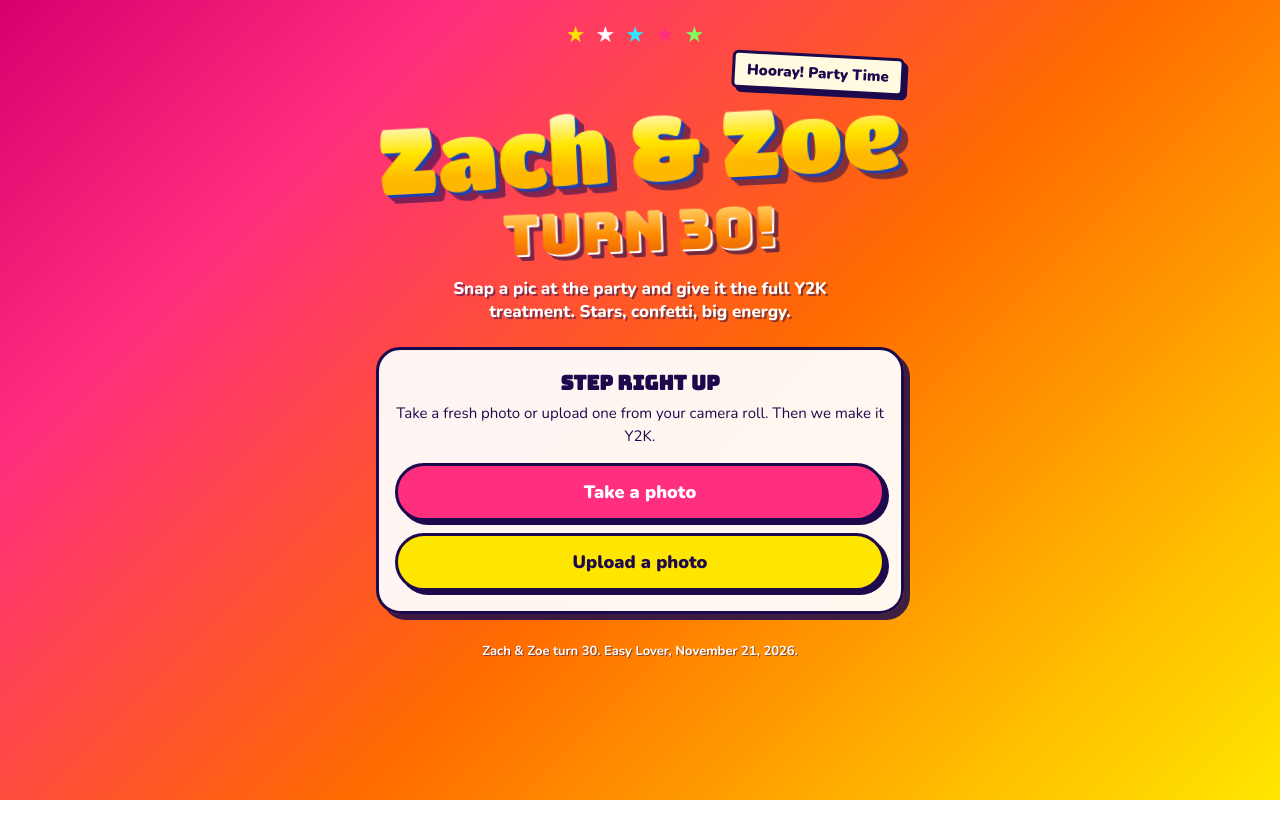
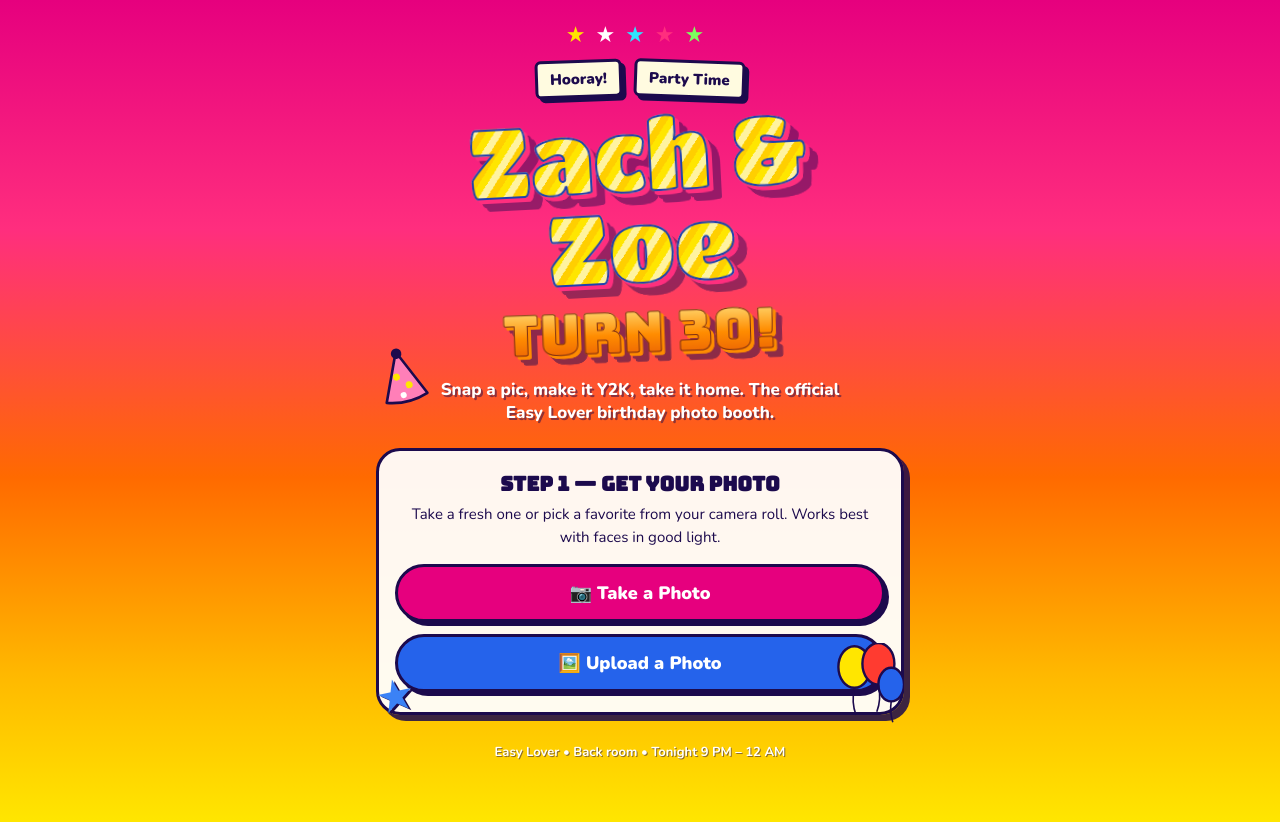
Before and after one commit to kampfz/zz-30-photo-booth, a Next.js app: page / in a window 1280 px wide. Before the commit the page ends 800 px from the top, so only its background shows below. Built offline with nearby package versions, Linux system fonts and the light colour scheme.

Commit message:
Match live site to preview look: striped blue-outlined WordArt, two Hooray/Party Time tickets, party hat + balloons, Step 1 card, magenta/blue buttons

```diff
--- a/app/globals.css
+++ b/app/globals.css
@@ -11,7 +11,7 @@ body {
 }
 
 body {
-  background: linear-gradient(135deg, #d6006e 0%, #ff2e7e 22%, #ff6a00 55%, #ffb800 82%, #ffe600 100%);
+  background: linear-gradient(180deg, #e6007e 0%, #ff2e7e 28%, #ff6a00 58%, #ffb800 82%, #ffe600 100%);
   background-attachment: fixed;
   color: #1c0a4d;
   font-family: var(--font-body), system-ui, sans-serif;
@@ -68,23 +68,33 @@ button {
 
 .sticker-row {
   display: flex;
-  justify-content: flex-end;
-  margin: 4px 0 0;
+  justify-content: center;
+  gap: 12px;
+  margin: 10px 0 0;
+}
+
+.sticker-row .sticker:first-child {
+  transform: rotate(-2deg);
+}
+
+.sticker-row .sticker:last-child {
+  transform: rotate(2deg);
 }
 
 .wordart {
   font-family: var(--font-display), "Arial Black", sans-serif;
-  font-size: clamp(52px, 15vw, 92px);
+  font-size: clamp(56px, 16vw, 96px);
   font-weight: 400;
   line-height: 0.95;
   margin: 10px 0 0;
   text-align: center;
   transform: rotate(-3deg);
-  background: linear-gradient(180deg, #fff7ae 15%, #ffe600 45%, #ffb800 75%);
+  background: repeating-linear-gradient(-55deg, #fff3a0 0 7px, #ffe600 7px 14px, #ffcf00 14px 21px);
   -webkit-background-clip: text;
   background-clip: text;
   -webkit-text-fill-color: transparent;
-  filter: drop-shadow(3px 3px 0 #1e40af) drop-shadow(6px 6px 0 rgba(28, 10, 77, 0.55));
+  -webkit-text-stroke: 2px #1e40af;
+  filter: drop-shadow(4px 4px 0 #ff2e7e) drop-shadow(8px 8px 0 rgba(28, 10, 77, 0.45));
 }
 
 .wordart-sub {
@@ -98,7 +108,8 @@ button {
   -webkit-background-clip: text;
   background-clip: text;
   -webkit-text-fill-color: transparent;
-  filter: drop-shadow(2px 2px 0 #fff) drop-shadow(4px 4px 0 rgba(28, 10, 77, 0.6));
+  -webkit-text-stroke: 1px #7c2d12;
+  filter: drop-shadow(3px 3px 0 #ff8c00) drop-shadow(6px 6px 0 rgba(28, 10, 77, 0.5));
 }
 
 .tagline {
@@ -167,7 +178,7 @@ button {
 }
 
 .btn-pink {
-  background: #ff2e7e;
+  background: #e6007e;
   color: #fff;
 }
 
@@ -179,6 +190,11 @@ button {
 .btn-blue {
   background: #2ee6ff;
   color: #1c0a4d;
+}
+
+.btn-royal {
+  background: #2563eb;
+  color: #fff;
 }
 
 .btn-ghost {
@@ -268,3 +284,39 @@ button {
   text-align: center;
   text-shadow: 1px 1px 0 rgba(28, 10, 77, 0.5);
 }
+
+.tagline-wrap {
+  position: relative;
+}
+
+.deco-hat {
+  left: -2px;
+  pointer-events: none;
+  position: absolute;
+  top: -32px;
+  transform: rotate(-14deg);
+  width: 56px;
+}
+
+.footer-wrap {
+  position: relative;
+}
+
+.deco-star {
+  bottom: 34px;
+  color: #3b82f6;
+  font-size: 44px;
+  left: 0;
+  pointer-events: none;
+  position: absolute;
+  text-shadow: 2px 2px 0 #1c0a4d;
+  transform: rotate(-12deg);
+}
+
+.deco-balloons {
+  bottom: 30px;
+  pointer-events: none;
+  position: absolute;
+  right: 0;
+  width: 72px;
+}
--- a/app/page.tsx
+++ b/app/page.tsx
@@ -95,26 +95,36 @@ export default function Home() {
       </div>
 
       <div className="sticker-row">
-        <span className="sticker">Hooray! Party Time</span>
+        <span className="sticker">Hooray!</span>
+        <span className="sticker">Party Time</span>
       </div>
 
       <h1 className="wordart">Zach &amp; Zoe</h1>
       <div className="wordart-sub">turn 30!</div>
 
-      <p className="tagline">
-        Snap a pic at the party and give it the full Y2K treatment. Stars, confetti, big energy.
-      </p>
+      <div className="tagline-wrap">
+        <svg className="deco-hat" viewBox="0 0 64 72" aria-hidden="true">
+          <path d="M32 6 L56 60 Q32 68 8 60 Z" fill="#ff7fb8" stroke="#1c0a4d" strokeWidth="3" strokeLinejoin="round" />
+          <circle cx="32" cy="8" r="6" fill="#1c0a4d" />
+          <circle cx="26" cy="34" r="4" fill="#ffe600" />
+          <circle cx="38" cy="46" r="4" fill="#ffe600" />
+          <circle cx="29" cy="56" r="3.5" fill="#fff" />
+        </svg>
+        <p className="tagline">
+          Snap a pic, make it Y2K, take it home. The official Easy Lover birthday photo booth.
+        </p>
+      </div>
 
       {step === "pick" && (
         <section className="card">
-          <h2>Step right up</h2>
-          <p>Take a fresh photo or upload one from your camera roll. Then we make it Y2K.</p>
+          <h2>Step 1 — Get your photo</h2>
+          <p>Take a fresh one or pick a favorite from your camera roll. Works best with faces in good light.</p>
           <div className="button-row">
             <button className="btn btn-pink" type="button" onClick={() => cameraInput.current?.click()}>
-              Take a photo
+              📷 Take a Photo
             </button>
-            <button className="btn btn-yellow" type="button" onClick={() => uploadInput.current?.click()}>
-              Upload a photo
+            <button className="btn btn-royal" type="button" onClick={() => uploadInput.current?.click()}>
+              🖼️ Upload a Photo
             </button>
           </div>
           <input
@@ -193,7 +203,16 @@ export default function Home() {
         </section>
       )}
 
-      <p className="footer">Zach &amp; Zoe turn 30. Easy Lover, November 21, 2026.</p>
+      <div className="footer-wrap">
+        <span className="deco-star" aria-hidden="true">★</span>
+        <svg className="deco-balloons" viewBox="0 0 90 110" aria-hidden="true">
+          <ellipse cx="28" cy="30" rx="20" ry="26" fill="#ffe600" stroke="#1c0a4d" strokeWidth="3" />
+          <ellipse cx="58" cy="26" rx="20" ry="26" fill="#ff3b30" stroke="#1c0a4d" strokeWidth="3" />
+          <ellipse cx="74" cy="52" rx="16" ry="21" fill="#2563eb" stroke="#1c0a4d" strokeWidth="3" />
+          <path d="M28 56 q-4 18 2 34 M58 52 q4 18 -2 34 M74 73 q-2 14 2 26" fill="none" stroke="#1c0a4d" strokeWidth="2" />
+        </svg>
+        <p className="footer">Easy Lover • Back room • Tonight 9 PM – 12 AM</p>
+      </div>
     </main>
   );
 }
```
